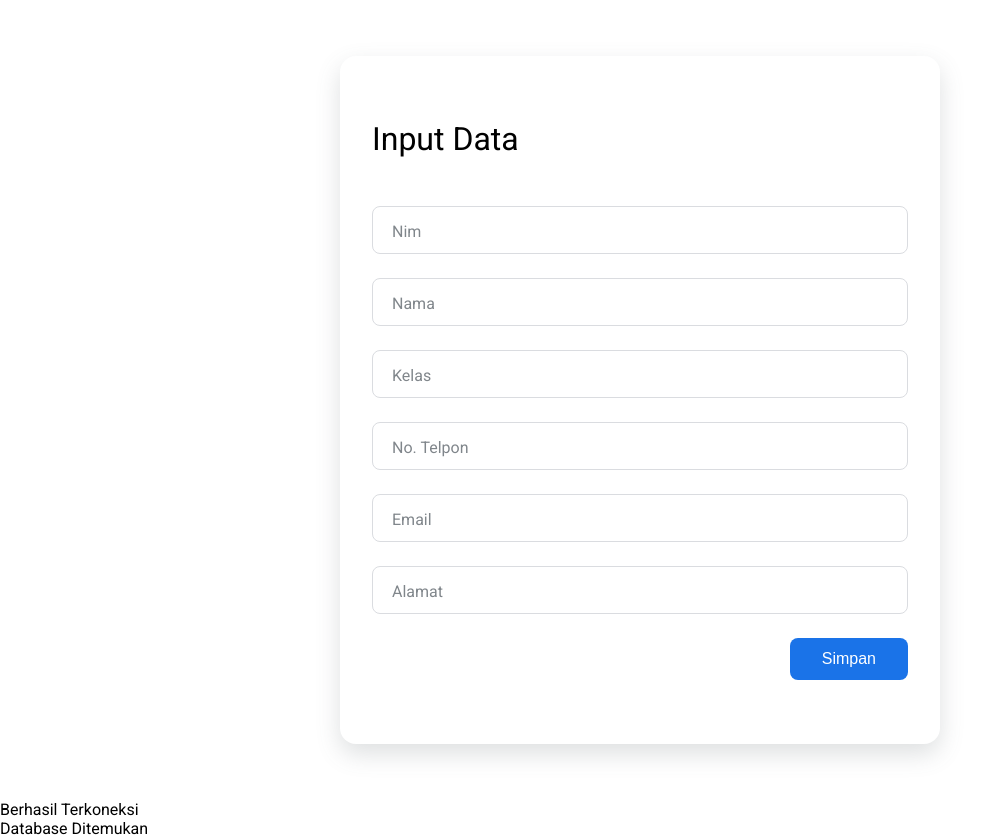
After one commit to 4amshin/portfolio-web, a PHP site: page /input_form.php in a window 1280 px wide. The commit adds this page. Shown: the whole page, without its empty margins (0-1006 px from the left). Run offline with PHP 8.4, Linux system fonts and the light colour scheme.

Commit message:
input-db

```diff
--- /dev/null
+++ b/assets/css/input_form_style.css
@@ -0,0 +1,139 @@
+/*===== GOOGLE FONTS =====*/
+
+@import url("https://fonts.googleapis.com/css2?family=Roboto:wght@400;500&display=swap");
+
+/*===== VARIABLES CSS =====*/
+
+:root {
+    /*===== Colores =====*/
+    --first-color: #1A73E8;
+    --input-color: #80868B;
+    --border-color: #DADCE0;
+    /*===== Fuente y tipografia =====*/
+    --body-font: 'Roboto', sans-serif;
+    --normal-font-size: 1rem;
+    --small-font-size: .75rem;
+}
+
+
+/*===== BASE =====*/
+
+*,
+::before,
+::after {
+    box-sizing: border-box;
+}
+
+body {
+    margin: 0;
+    padding: 0;
+    font-family: var(--body-font);
+    font-size: var(--normal-font-size);
+}
+
+h1 {
+    margin: 0;
+}
+
+
+/*===== FORM =====*/
+
+.l-form {
+    width: auto;
+    display: flex;
+    justify-content: center;
+    align-items: center;
+    height: 100vh;
+}
+
+.form {
+    width: 600px;
+    padding: 4rem 2rem;
+    border-radius: 1rem;
+    box-shadow: 0 10px 25px rgba(92, 99, 105, .2);
+}
+
+.form__title {
+    font-weight: 400;
+    margin-bottom: 3rem;
+}
+
+.form__div {
+    position: relative;
+    height: 48px;
+    margin-bottom: 1.5rem;
+}
+
+.form__input {
+    position: absolute;
+    top: 0;
+    left: 0;
+    width: 100%;
+    height: 100%;
+    font-size: var(--normal-font-size);
+    border: 1px solid var(--border-color);
+    border-radius: .5rem;
+    outline: none;
+    padding: 1rem;
+    background: none;
+    z-index: 1;
+}
+
+.form__label {
+    position: absolute;
+    left: 1rem;
+    top: 1rem;
+    padding: 0 .25rem;
+    background-color: #fff;
+    color: var(--input-color);
+    font-size: var(--normal-font-size);
+    transition: .3s;
+}
+
+.form__button {
+    display: block;
+    margin-left: auto;
+    padding: .75rem 2rem;
+    outline: none;
+    border: none;
+    background-color: var(--first-color);
+    color: #fff;
+    font-size: var(--normal-font-size);
+    border-radius: .5rem;
+    cursor: pointer;
+    transition: .3s;
+}
+
+.form__button:hover {
+    box-shadow: 0 10px 36px rgba(0, 0, 0, .15);
+}
+
+
+/*Input focus move up label*/
+
+.form__input:focus+.form__label {
+    top: -.5rem;
+    left: .8rem;
+    color: var(--first-color);
+    font-size: var(--small-font-size);
+    font-weight: 500;
+    z-index: 10;
+}
+
+
+/*Input focus sticky top label*/
+
+.form__input:not(:placeholder-shown).form__input:not(:focus)+.form__label {
+    top: -.5rem;
+    left: .8rem;
+    font-size: var(--small-font-size);
+    font-weight: 500;
+    z-index: 10;
+}
+
+
+/*Input focus*/
+
+.form__input:focus {
+    border: 1.5px solid var(--first-color);
+}
--- a/assets/css/style.css
+++ b/assets/css/style.css
@@ -448,6 +448,7 @@ a:hover {
 
 .button {
     display: inline-block;
+    margin-top: 1rem;
     padding: 0.3rem 0.6rem;
     text-align: center;
     vertical-align: middle;
@@ -473,7 +474,7 @@ a:hover {
 
 .button-a {
     text-decoration: none;
-    background-color: #0078ff;
+    background-color: var(--first-color);
     color: #fff;
     border-color: #cde1f8;
 }
@@ -925,7 +926,7 @@ a:hover {
 
 
 /*--------------------------------------------------------------
-# Services
+# Education
 --------------------------------------------------------------*/
 
 .service-box {
--- /dev/null
+++ b/include/koneksi.php
@@ -0,0 +1,17 @@
+<?php
+
+    $serverName = "localhost";
+    $userName = "root";
+    $password = "";
+    $dbName = "rely";
+
+    $connect = new mysqli($serverName, $userName, $password, $dbName);
+
+    if($connect) {
+        echo "Berhasil Terkoneksi </br>";
+        echo "Database Ditemukan";
+    } else {
+        echo "Gagal Terkoneksi";
+    }
+
+?>
--- /dev/null
+++ b/input_form.php
@@ -0,0 +1,76 @@
+
+<!DOCTYPE html>
+<html lang="en">
+
+<head>
+    <meta charset="UTF-8">
+    <meta name="viewport" content="width=device-width, initial-scale=1.0">
+
+    <!--===== CSS =====-->
+    <link rel="stylesheet" href="assets/css/input_form_style.css">
+
+    <title>Input Form</title>
+</head>
+
+<body>
+    <div class="l-form">
+        <form method="post" action="" class="form">
+            <h1 class="form__title">Input Data</h1>
+
+            <div class="form__div">
+                <input type="text" class="form__input" name="nim" placeholder=" ">
+                <label for="" class="form__label">Nim</label>
+            </div>
+
+            <div class="form__div">
+                <input type="text" class="form__input" name="nama" placeholder=" ">
+                <label for="" class="form__label">Nama</label>
+            </div>
+
+            <div class="form__div">
+                <input type="text" class="form__input" name="kelas" placeholder=" ">
+                <label for="" class="form__label">Kelas</label>
+            </div>
+
+            <div class="form__div">
+                <input type="text" class="form__input" name="telpon" placeholder=" ">
+                <label for="" class="form__label">No. Telpon</label>
+            </div>
+
+            <div class="form__div">
+                <input type="text" class="form__input" name="email" placeholder=" ">
+                <label for="" class="form__label">Email</label>
+            </div>
+
+            <div class="form__div">
+                <input type="text" class="form__input" name="alamat" placeholder=" ">
+                <label for="" class="form__label">Alamat</label>
+            </div>
+
+            <input type="submit" class="form__button" name="submit" value="Simpan">
+        </form>
+    </div>
+</body>
+</html>
+
+<?php
+  include 'include/koneksi.php';
+  if (isset($_POST['submit'])) {
+      $nim = $_POST['nim'];
+    $nama = $_POST['nama'];
+    $kelas = $_POST['kelas'];
+    $telpon = $_POST['telpon'];
+    $email = $_POST['email'];
+    $alamat = $_POST['alamat'];
+
+    $sql = "insert into `users` (nim, nama, kelas, telpon, email, alamat) values('$nim', '$nama', '$kelas', '$telpon', '$email', '$alamat')";
+    $result = mysqli_query($connect, $sql);
+
+    if ($result) {
+      header('location:index.php');
+    } else {
+      die(mysqli_error($connect));
+    }
+  }
+
+?>
```
Also changed, not shown: index.php (+7 -1 lines).
